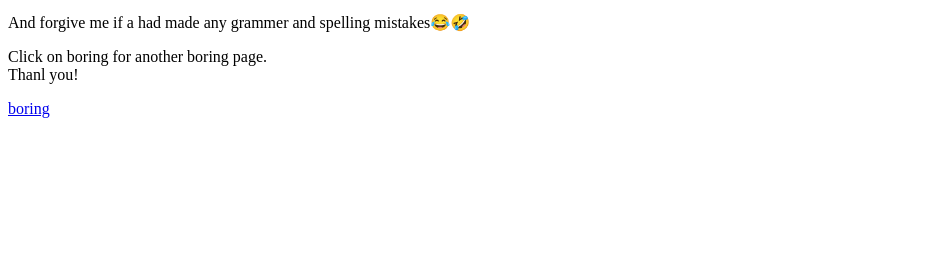
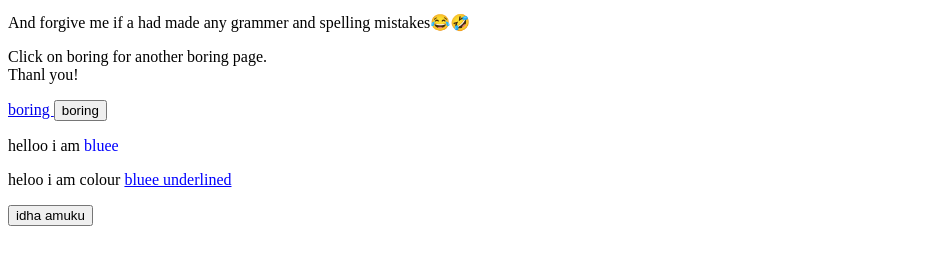
Before and after one commit to sivakarthikeyan21/sk-boring-page, a plain HTML site: page sk2.html in a window 1280 px wide. Shown: the part 361-626 px from the top of the page, without its empty margins (0-947 px from the left). Drawn offline with Linux system fonts and the light colour scheme.

Commit message:
Update sk2.html

```diff
--- a/sk2.html
+++ b/sk2.html
@@ -10,6 +10,26 @@
       <p>This page is a biography about the person who saved the world from the terriffic monsters that tried to capture the world.<br>He also has another name that is spiderman.No one knows his real face and there is nothing i kow about him to tell in this biograhy.<br>But i can tell you guys one for sure he is a great and a fearless worrier and feared only for spiders eventhough he was the spiderman🤣😂.<br>Thank you for reading this biography and have nice dayy!!</p>
       <p>And forgive me if a had made any grammer and spelling mistakes😂🤣</p>
       <p>Click on boring for another boring page.<br>Thanl you!</p>
-      <a href="https://sivakarthikeyan21.github.io/sk-boring-page/" target="_blank">boring </a>
+      <a href="https://sivakarthikeyan21.github.io/sk-boring-page/" target="_blank">boring
+       <button>boring</button>
+      </a>
+      <p>helloo i am <span style="color:blue;">bluee</span></p>
+      <p>heloo i am colour <span style="color:blue; text-decoration:underline;">bluee underlined</span></p>
+      </body>
+      <button onclick="alert('hi from sk and then byee')">idha amuku</button>
+      <script>
+       console.log("helloo everyone from sk")
+       alert("useless page please leave")
+       let a = 2004
+       let b = 2025
+       let c = b-a
+       console.log(c)
+       console.log("my age")
+      </script>
+      </html>
+
+
+
+
       </body>
       </html>
```
